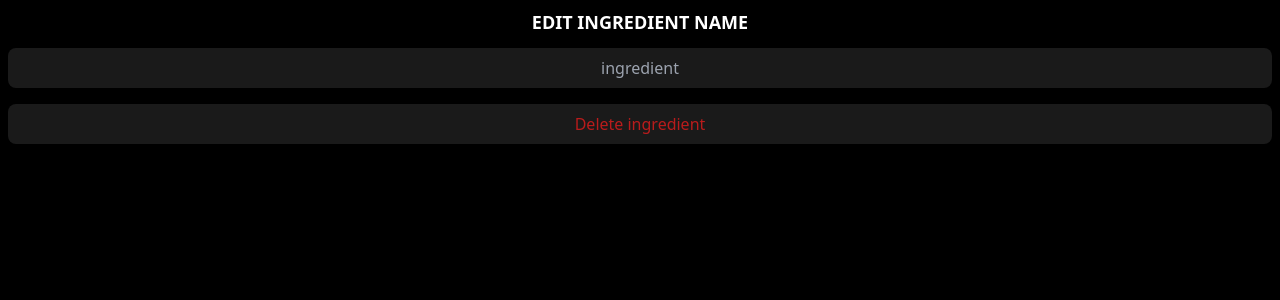
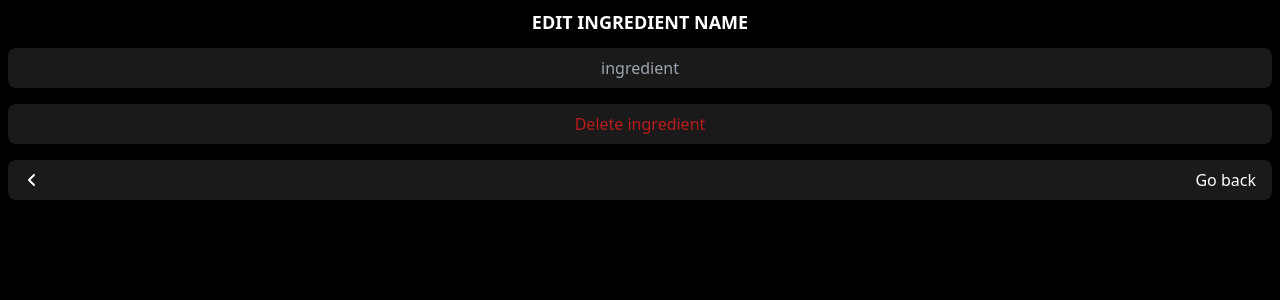
Before and after one commit to Hook-88/shopping-list, a React (Vite) app: page /recipes/1/edit/ingredients/1 in a window 1280 px wide. Shown: the top 300 px of the page. Built offline with nearby package versions, Linux system fonts and the light colour scheme; no server answers; the database is empty.

Commit message:
refactor code

```diff
--- a/src/pages/EditIngredientPage.jsx
+++ b/src/pages/EditIngredientPage.jsx
@@ -1,6 +1,6 @@
 import PageHeader from "../components/PageHeader"
 import PageTitle from "../components/PageTitle"
-import { useLocation, useParams, useNavigate } from "react-router-dom"
+import { useLocation, useParams, useNavigate, Link } from "react-router-dom"
 import getFirstCharUpperCase from "../utility/getFirstCharUpperCase"
 import PageMain from "../components/PageMain"
 import ChangeItemForm from "../components/changeItemForm"
@@ -12,7 +12,7 @@ import { doc, updateDoc } from "firebase/firestore"
 import { db } from "../firebase/firebase"
 import PageButton from "../components/PageButton"
 import { FaSave } from "react-icons/fa"
-import { FaCheck } from "react-icons/fa6"
+import { FaCheck, FaAngleLeft } from "react-icons/fa6"
 import DialogContent from "../components/DialogContent"
 
 export default function EditIngredientPage() {
@@ -111,6 +111,14 @@ export default function EditIngredientPage() {
                     Delete ingredient
                 </PageButton>
 
+                <Link
+                    to="./../.."
+                    className="flex items-center justify-between py-2 px-4 bg-white/10 rounded-lg"
+                >
+                    <FaAngleLeft />
+                    Go back
+                </Link>
+
             </PageMain>
 
             <dialog
--- a/src/pages/EditRecipeNamePage.jsx
+++ b/src/pages/EditRecipeNamePage.jsx
@@ -9,6 +9,8 @@ import ChangeItemForm from "../components/changeItemForm"
 import { RecipeContext } from "../layout/RecipeLayout"
 import { useContext } from "react"
 import getFirstCharUpperCase from "../utility/getFirstCharUpperCase"
+import { Link } from "react-router-dom"
+import { FaAngleLeft } from "react-icons/fa6"
 
 export default function EditRecipeNamePage() {
     const { setRecipeName, recipe } = useContext(RecipeContext)
@@ -24,6 +26,15 @@ export default function EditRecipeNamePage() {
                     initialValue={getFirstCharUpperCase(recipe.name)}
                     onSubmit={setRecipeName}
                 />
+
+                <Link
+                    to="./.."
+                    className="flex items-center justify-between py-2 px-4 bg-white/10 rounded-lg"
+                >
+                    <FaAngleLeft />
+                    Go back
+                </Link>
+
             </PageMain>
         </>
     )
--- a/src/pages/EditRecipePage.jsx
+++ b/src/pages/EditRecipePage.jsx
@@ -3,7 +3,7 @@ import PageHeader from "../components/PageHeader"
 import PageLink from "../components/PageLink"
 import PageMain from "../components/PageMain"
 import PageTitle from "../components/PageTitle"
-import { FaAngleRight, FaCheck, FaPlus } from "react-icons/fa6"
+import { FaAngleRight, FaCheck, FaPlus, FaAngleLeft } from "react-icons/fa6"
 import getFirstCharUpperCase from "../utility/getFirstCharUpperCase"
 import { useContext, useRef, useState } from "react"
 import List from "../components/List"
@@ -93,11 +93,19 @@ export default function EditRecipePage() {
                 </div>
 
                 <PageButton
-                    className="justify-center text-red-700"
+                    className="justify-center text-red-700 mb-4"
                     onClick={openDialog}
                 >
                     Delete Recipe
                 </PageButton>
+
+                <Link
+                    to="./.."
+                    className="flex items-center justify-between py-2 px-4 bg-white/10 rounded-lg"
+                >
+                    <FaAngleLeft />
+                    Go back
+                </Link>
 
             </PageMain>
 
--- a/src/pages/RecipePage.jsx
+++ b/src/pages/RecipePage.jsx
@@ -5,7 +5,7 @@ import { useContext, useEffect, useRef, useState } from "react"
 import { doc, getDoc, onSnapshot, updateDoc } from "firebase/firestore"
 import { db } from "../firebase/firebase"
 import { FaEdit } from "react-icons/fa"
-import { FaRegCircle, FaCircleCheck, FaCartPlus } from "react-icons/fa6"
+import { FaRegCircle, FaCircleCheck, FaCartPlus, FaAngleLeft } from "react-icons/fa6"
 import PageMain from "../components/PageMain"
 import List from "../components/List"
 import ListItem from "../components/ListItem"
@@ -147,6 +147,14 @@ export default function RecipePage() {
                 >
                     Shopping List
                 </PageLink>
+
+                <Link
+                    to="./.."
+                    className="flex items-center justify-between py-2 px-4 bg-white/10 rounded-lg"
+                >
+                    <FaAngleLeft />
+                    Go back
+                </Link>
             </PageMain>
 
             <dialog
--- a/src/pages/RecipesPage.jsx
+++ b/src/pages/RecipesPage.jsx
@@ -8,8 +8,9 @@ import List from "../components/List"
 import ListItem from "../components/ListItem"
 import { Link } from "react-router-dom"
 import getFirstCharUpperCase from "../utility/getFirstCharUpperCase"
-import { FaAngleRight, FaPlus, FaCheck } from "react-icons/fa6"
+import { FaAngleRight, FaPlus, FaCheck, FaAngleLeft } from "react-icons/fa6"
 import AddItemForm from "../components/AddItemForm"
+import PageLink from "../components/PageLink"
 
 export default function RecipesPage() {
     const [recipes, setRecipes] = useState([])
@@ -42,6 +43,13 @@ export default function RecipesPage() {
     return (
         <>
             <PageHeader>
+                {/* <Link
+                    className="flex items-center text-sm text-blue-500"
+                    to="./.."
+                >
+                    <FaAngleLeft />
+                    S.L.
+                </Link> */}
                 <PageTitle>RECIPES</PageTitle>
                 <button
                     className="flex items-center justify-end pr-4"
@@ -79,6 +87,14 @@ export default function RecipesPage() {
 
                 { onAddItem && <AddItemForm onSubmit={AddRecipe}/>  }
 
+                <Link
+                    to="./.."
+                    className="flex items-center justify-between py-2 px-4 bg-white/10 rounded-lg"
+                >
+                    <FaAngleLeft />
+                    Go back
+                </Link>
+
             </PageMain>
         </>
     )
```
